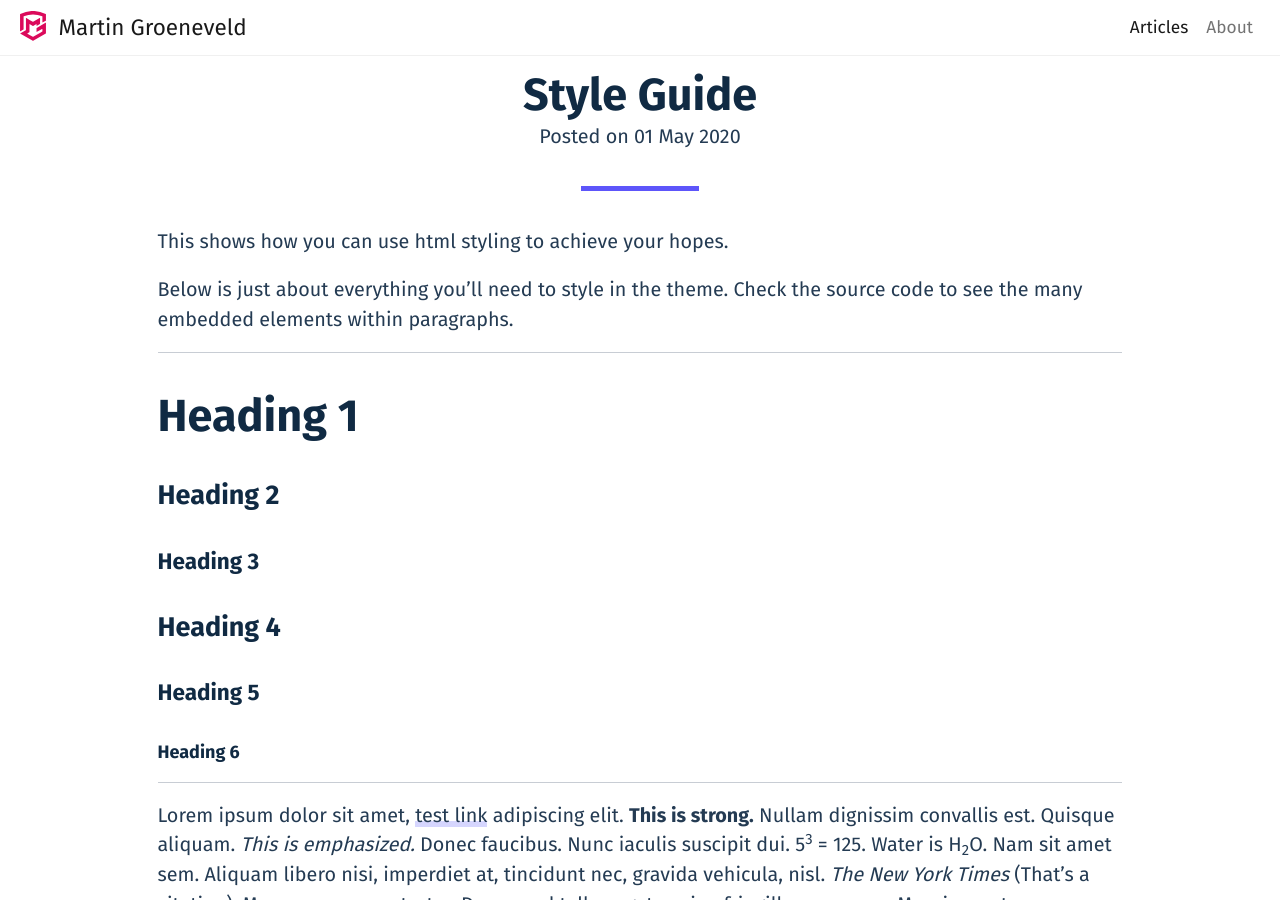
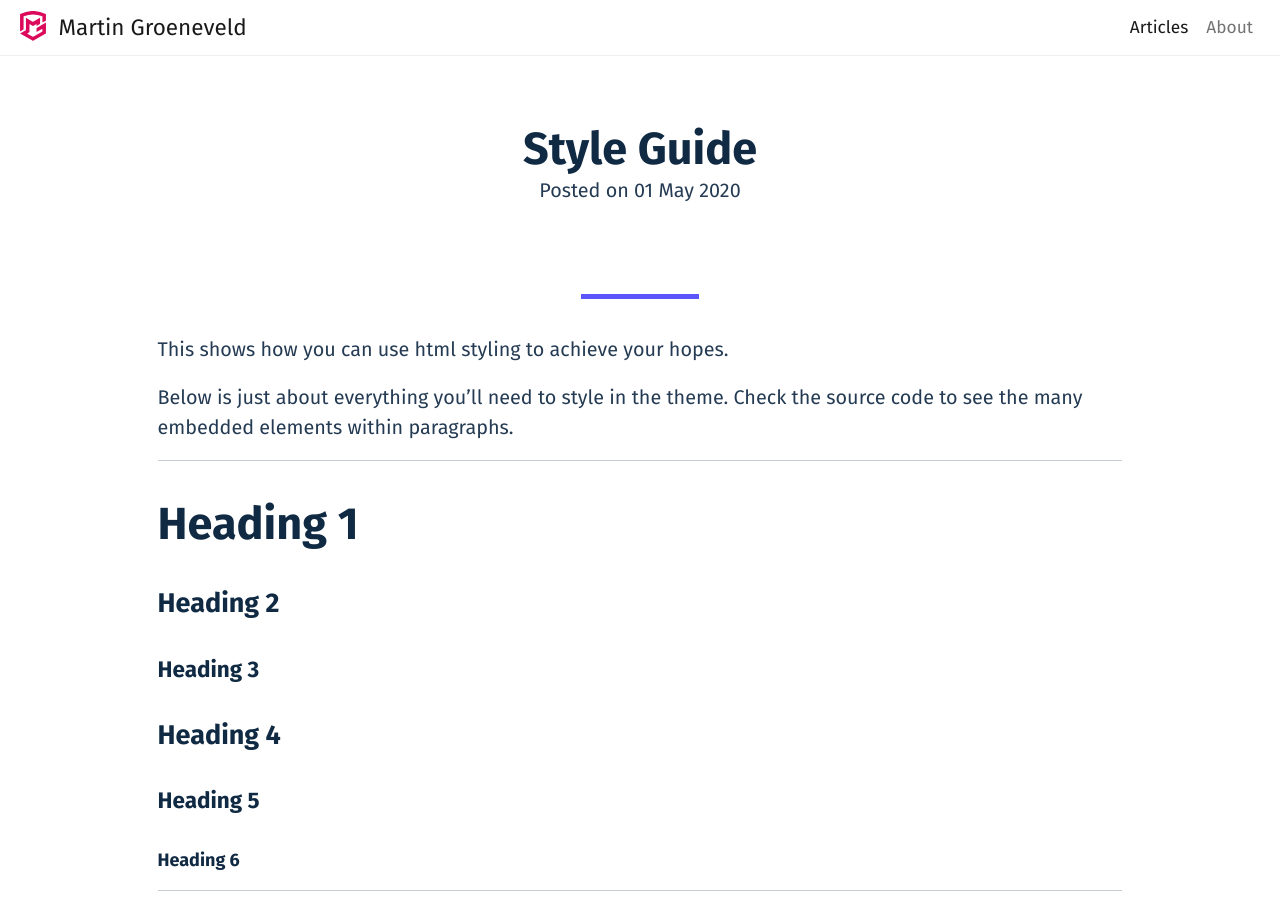
Before and after one commit to groveld/jekyll-theme, a Jekyll site: the page built from _posts/2020-05-01-style-guide.md, in a window 1280 px wide and 900 px high. Built offline with Jekyll 4.4.1, drawn with Linux system fonts in a browser that asks for light colours.

Commit message:
Update post.html

```diff
--- a/_layouts/post.html
+++ b/_layouts/post.html
@@ -12,8 +12,10 @@ layout: default
 
         {% if page.title %}
         <header>
-          <h1 class="m-0">{{ page.title }}</h1>
-          <p class="m-0">Posted on <time class="font-weight-bold">{{ page.date | date_to_long_string }}</time></p>
+          <div class="container-fluid text-center py-3 py-lg-5">
+            <h1 class="m-0">{{ page.title }}</h1>
+            <p class="m-0">Posted on <time class="font-weight-bold">{{ page.date | date_to_long_string }}</time></p>
+          </div>
         </header>
         {% endif %}
 
```
